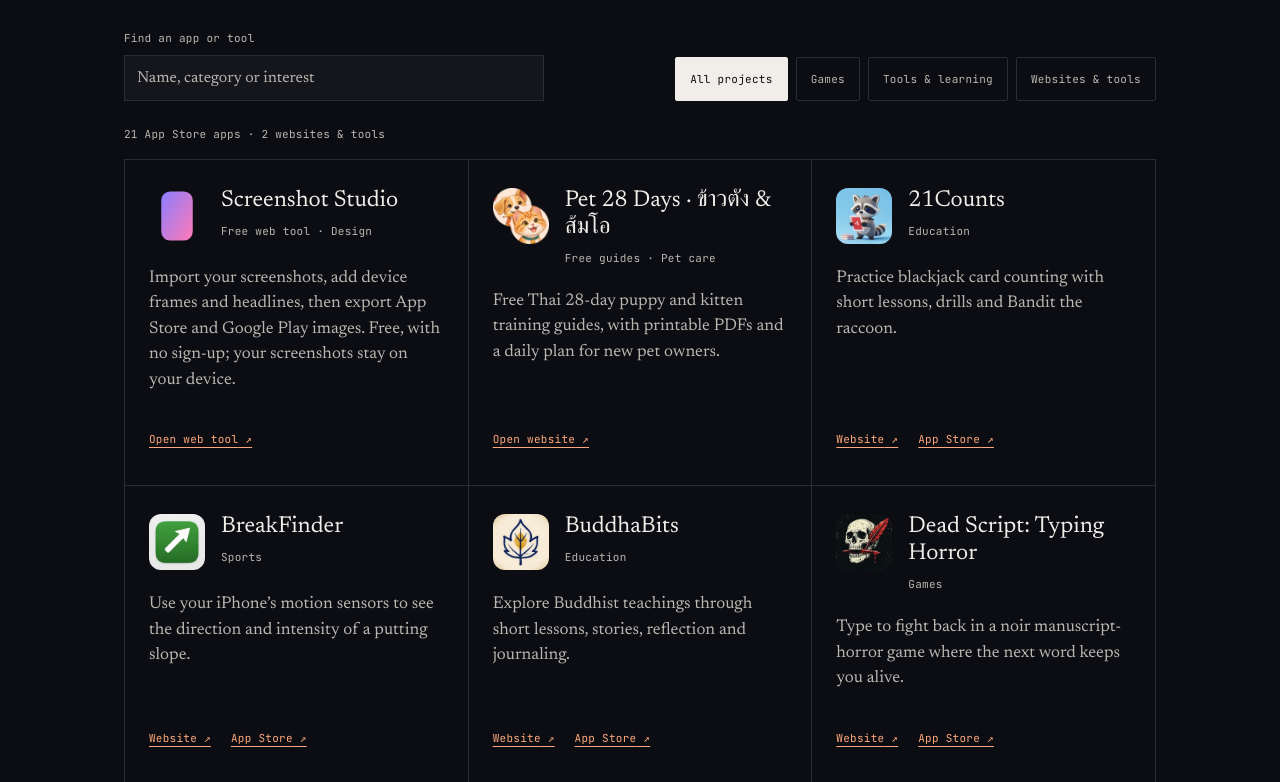
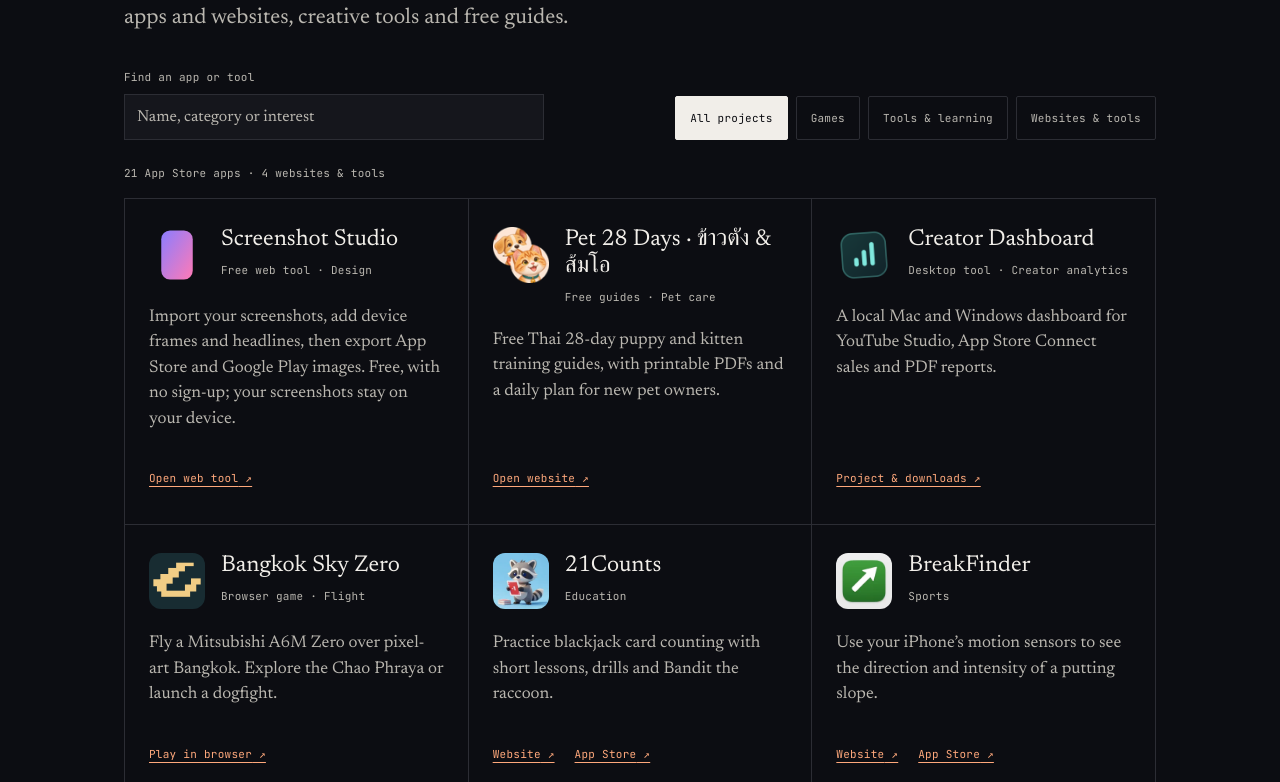
Before and after one commit to pond1982/Pondd-Page, a website: page index.html in a window 1280 px wide. Shown: the part 6371-7153 px from the top of the page. Drawn offline with nearby package versions, Linux system fonts and the light colour scheme; no server answers.

Commit message:
Add Creator Dashboard and Bangkok Sky Zero to collection

```diff
--- a/index.html
+++ b/index.html
@@ -1089,7 +1089,7 @@
           <button type="button" class="app-filter" data-filter="web" aria-pressed="false" aria-controls="app-list">Websites &amp; tools</button>
         </div>
       </div>
-      <p class="app-count" id="app-count" role="status" aria-live="polite" aria-atomic="true" data-summary="21 App Store apps · 2 websites &amp; tools">21 App Store apps · 2 websites & tools</p>
+      <p class="app-count" id="app-count" role="status" aria-live="polite" aria-atomic="true" data-summary="21 App Store apps · 4 websites &amp; tools">21 App Store apps · 4 websites & tools</p>
       <ul class="app-grid" id="app-list" role="list">
         <li class="app-card" data-group="web" data-search="Screenshot Studio screenshot maker generator app store google play iPhone iPad Android browser design mockup Free web tool · Design Import your screenshots, add device frames and headlines, then export App Store and Google Play images. Free, with no sign-up; your screenshots stay on your device.">
           <article aria-labelledby="app-screenshot-studio">
@@ -1118,6 +1118,36 @@
             <p class="app-summary">Free Thai 28-day puppy and kitten training guides, with printable PDFs and a daily plan for new pet owners.</p>
             <div class="app-links">
               <a href="https://pond1982.github.io/pet-28-days/" aria-label="Pet 28 Days · ข้าวตัง &amp; ส้มโอ website">Open website <span aria-hidden="true">&nbsp;↗</span></a>
+            </div>
+          </article>
+        </li>
+        <li class="app-card" data-group="web" data-search="Creator Dashboard Argus Pip desktop analytics creator youtube apple sales Desktop tool · Creator analytics A local Mac and Windows dashboard for YouTube Studio, App Store Connect sales and PDF reports.">
+          <article aria-labelledby="app-creator-dashboard-desktop">
+            <div class="app-card-header">
+              <img class="app-icon" src="assets/app-icons/creator-dashboard.png" alt="" width="56" height="56" loading="lazy" decoding="async">
+              <div>
+                <h3 id="app-creator-dashboard-desktop">Creator Dashboard</h3>
+                <p class="app-meta">Desktop tool · Creator analytics</p>
+              </div>
+            </div>
+            <p class="app-summary">A local Mac and Windows dashboard for YouTube Studio, App Store Connect sales and PDF reports.</p>
+            <div class="app-links">
+              <a href="https://github.com/pond1982/creator-dashboard-desktop" aria-label="Creator Dashboard website">Project & downloads <span aria-hidden="true">&nbsp;↗</span></a>
+            </div>
+          </article>
+        </li>
+        <li class="app-card" data-group="web" data-search="Bangkok Sky Zero Bangkok flight airplane zero browser game Browser game · Flight Fly a Mitsubishi A6M Zero over pixel-art Bangkok. Explore the Chao Phraya or launch a dogfight.">
+          <article aria-labelledby="app-bangkok-sky-zero">
+            <div class="app-card-header">
+              <img class="app-icon" src="assets/app-icons/bangkok-sky-zero.png" alt="" width="56" height="56" loading="lazy" decoding="async">
+              <div>
+                <h3 id="app-bangkok-sky-zero">Bangkok Sky Zero</h3>
+                <p class="app-meta">Browser game · Flight</p>
+              </div>
+            </div>
+            <p class="app-summary">Fly a Mitsubishi A6M Zero over pixel-art Bangkok. Explore the Chao Phraya or launch a dogfight.</p>
+            <div class="app-links">
+              <a href="https://pond1982.github.io/bangkok-sky-zero/" aria-label="Bangkok Sky Zero website">Play in browser <span aria-hidden="true">&nbsp;↗</span></a>
             </div>
           </article>
         </li>
```
Also changed, not shown: data/apps.json (+22 -0 lines), tests/browser.cjs (+4 -4 lines), tests/directory.test.cjs (+11 -11 lines), assets/app-icons/bangkok-sky-zero.png (added), assets/app-icons/creator-dashboard.png (added), 1 other file.
